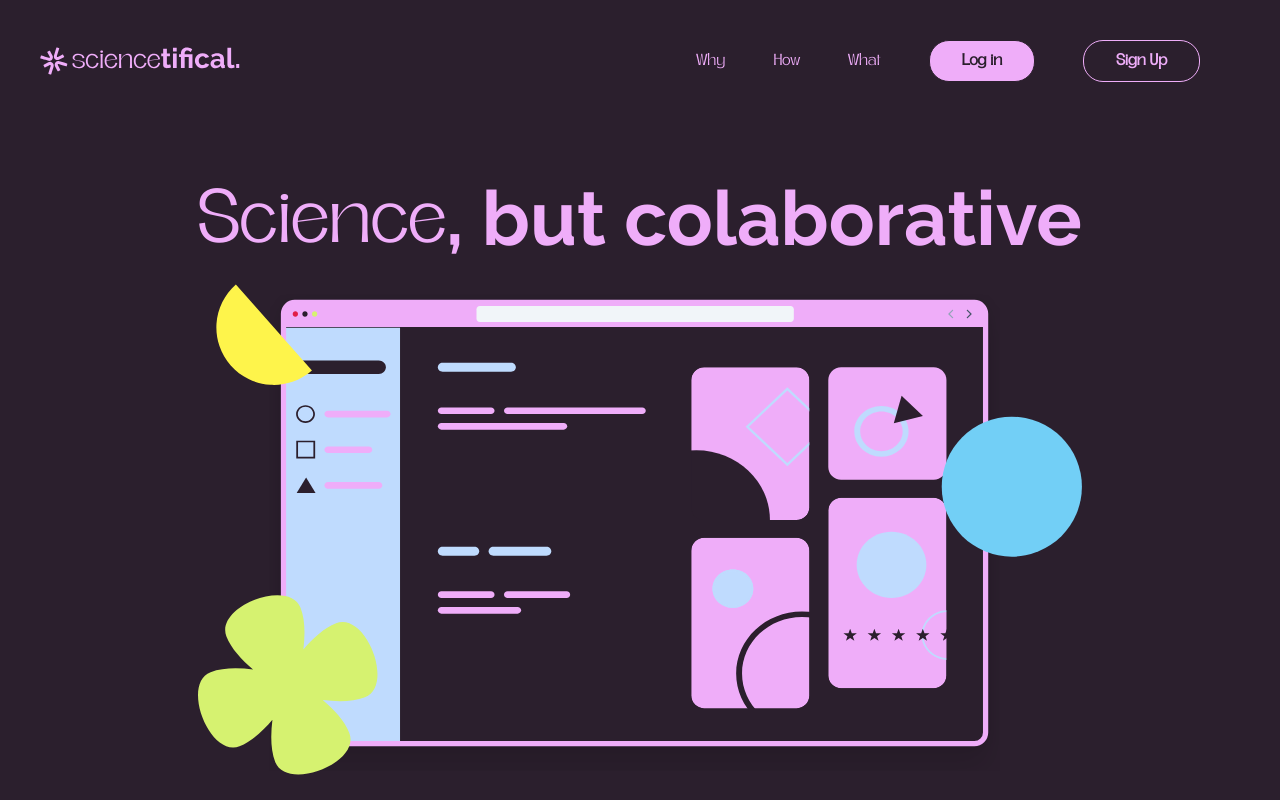
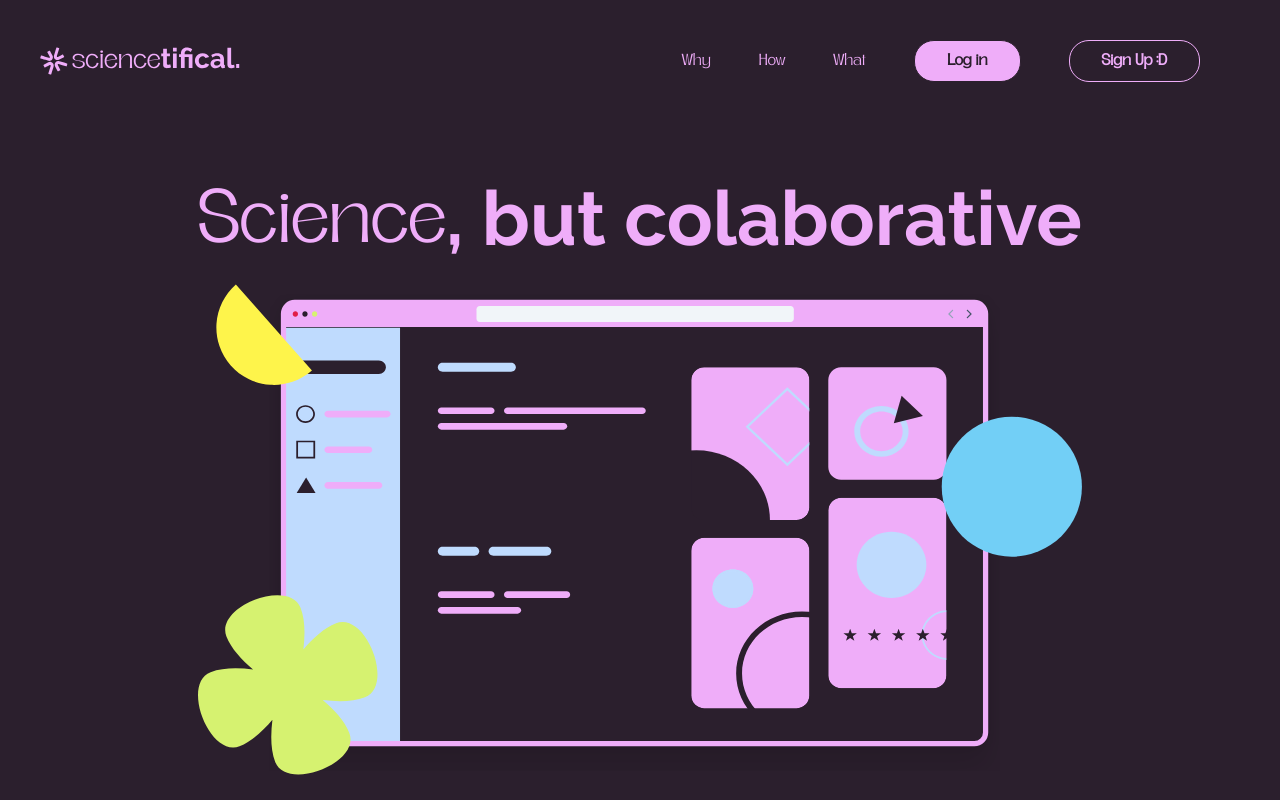
Before and after one commit to santi-nihany/sciencetifical, a Next.js app: page / in a window 1280 px wide. Shown: the top 800 px of the page. Built offline with nearby package versions, Linux system fonts and the light colour scheme.

Commit message:
prueba parte mil

```diff
--- a/app/components/home-landing/HeaderHome.jsx
+++ b/app/components/home-landing/HeaderHome.jsx
@@ -54,7 +54,7 @@ export default function HeaderHome({auth}){
                 </li>
                 <li>
                     <Link href="/sign-up">
-                    <button href="/sign-up" className="btn-header text-secondary font-bold">Sign Up</button>
+                    <button href="/sign-up" className="btn-header text-secondary font-bold">Sign Up :D</button>
                     </Link>
                 </li>
             </ul>
```
